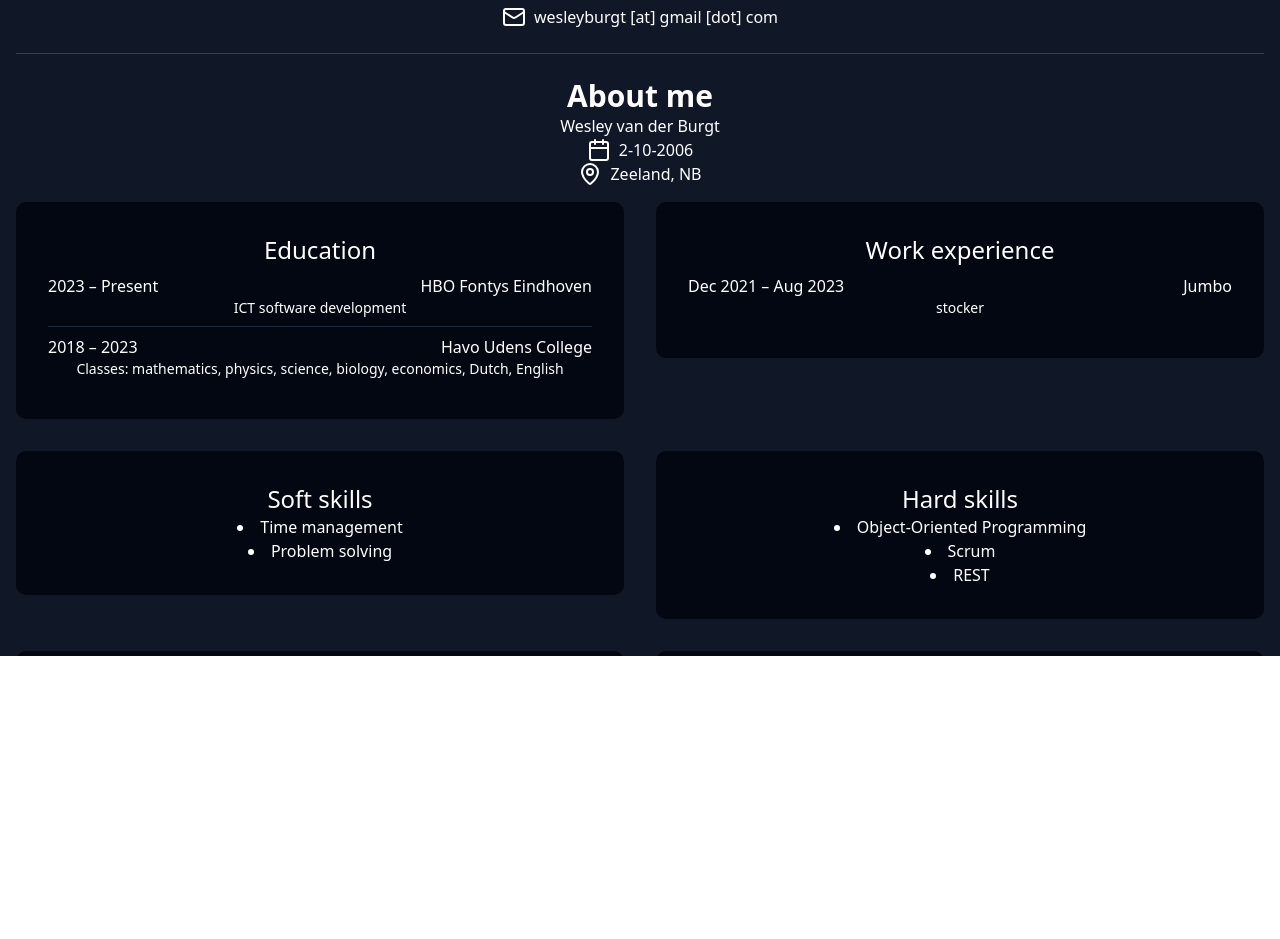
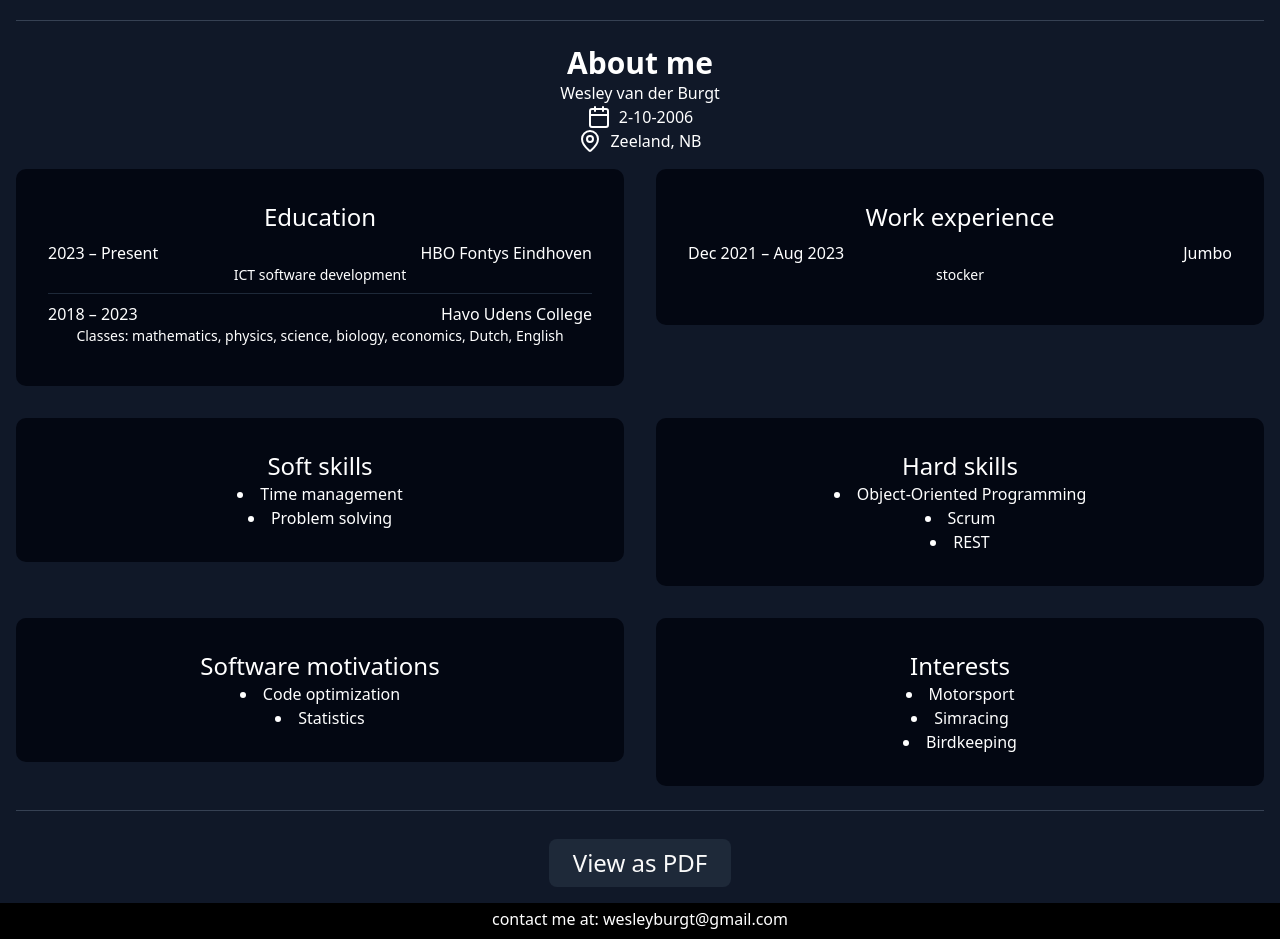
Before and after one commit to WesleyBurgt/cv, a Next.js app: page / in a window 1280 px wide. Shown: the part 144-1083 px from the top of the page. Before the commit the page ends 800 px from the top, so only its background shows below. Built offline with nearby package versions, Linux system fonts and the light colour scheme.

Commit message:
Fixed nav and footer

```diff
--- a/src/app/layout.tsx
+++ b/src/app/layout.tsx
@@ -21,14 +21,23 @@ export const metadata: Metadata = {
 export default function RootLayout({ children }: Readonly<{ children: React.ReactNode }>) {
     return (
         <html lang="en">
-            <body className={`${geistSans.variable} ${geistMono.variable} antialiased`}>
-                <div className="flex flex-col h-screen bg-gray-900 text-white">
-                    <Navbar />
-                    <main className="flex-1 overflow-y-auto">
-                        <div className="container mx-auto px-4 py-12">
+            <body className={`${geistSans.variable} ${geistMono.variable} antialiased bg-black`}>
+                <div className="flex flex-col min-h-screen bg-gray-900 text-white">
+                    <div className="fixed top-0 left-0 w-full z-3">
+                        <Navbar />
+                    </div>
+
+                    <main className="flex-1">
+                        <div className="container mx-auto px-4 pt-20 pb-4">
                             {children}
                         </div>
                     </main>
+
+                    <footer className="w-full bg-black text-center pt-1 pb-2">
+                        <a href="mailto:wesleyburgt@gmail.com" className="p-1">
+                            contact me at: wesleyburgt@gmail.com
+                        </a>
+                    </footer>
                 </div>
             </body>
         </html>
--- a/src/app/page.tsx
+++ b/src/app/page.tsx
@@ -18,7 +18,7 @@ export default function AboutMe() {
             <h1 className="text-3xl font-bold">Contact</h1>
             <div className="flex">
                 <Mail className="mr-2" />
-                wesleyburgt [at] gmail [dot] com
+                <a href = "mailto:wesleyburgt@gmail.com">wesleyburgt@gmail.com</a>
             </div>
 
             <div className="h-px w-full bg-gray-700 my-6"></div>
--- a/src/components/navbar.tsx
+++ b/src/components/navbar.tsx
@@ -2,21 +2,21 @@ import Link from "next/link"
 
 export function Navbar() {
     return (
-        <header className="border-b border-gray-800 bg-black">
-            <div className="container mx-auto flex h-16 items-center justify-between px-4">
+        <header className="absolute w-full border-b border-gray-800 bg-black">
+            <nav className="container mx-auto flex h-16 items-center justify-between px-4">
                 <Link href="/" className="flex items-center text-xl font-semibold">
                     <span>Wesley v.d. Burgt</span>
                 </Link>
 
-                <nav className="flex items-center gap-8">
+                <div className="flex items-center gap-8">
                     <Link href="/skills" className="font-medium hover:text-gray-300">
                         Skills
                     </Link>
                     <Link href="/projects" className="font-medium hover:text-gray-300">
                         Projects
                     </Link>
-                </nav>
-            </div>
+                </div>
+            </nav>
         </header>
     )
 }
```
